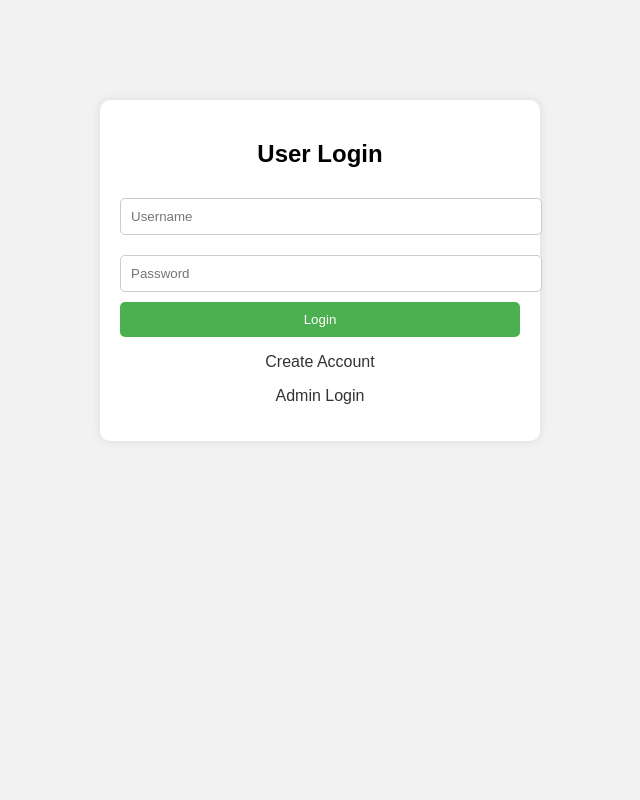
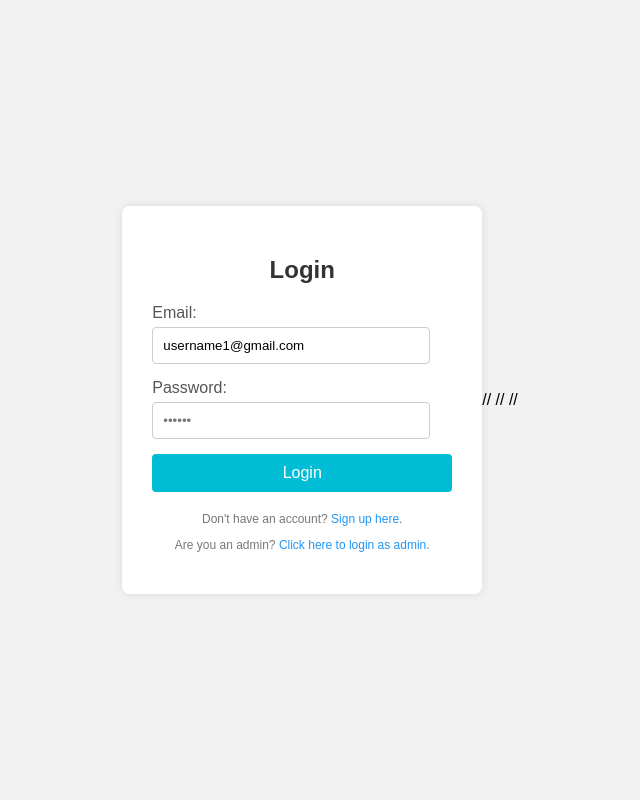
Before and after one commit to Archanasadhasivam/AgriPricePredict, a Flask app: page / in a window 1280 px wide. Shown: the whole page, without its empty margins (320-960 px from the left). Run offline with Flask 3, Linux system fonts and the light colour scheme.

Commit message:
Update login.html

```diff
--- a/templates/login.html
+++ b/templates/login.html
@@ -8,63 +8,84 @@
         body {
             font-family: Arial, sans-serif;
             background-color: #f2f2f2;
+            display: flex;
+            justify-content: center;
+            align-items: center;
+            min-height: 100vh;
+            margin: 0;
         }
         .container {
-            max-width: 400px;
-            margin: 100px auto;
-            padding: 20px;
             background-color: white;
-            border-radius: 10px;
+            padding: 30px;
+            border-radius: 8px;
             box-shadow: 0px 0px 10px rgba(0,0,0,0.1);
+            width: 300px; /* Adjusted width to match screenshot */
         }
         h2 {
             text-align: center;
+            margin-bottom: 20px;
+            color: #333;
+        }
+        label {
+            display: block;
+            margin-bottom: 5px;
+            color: #555;
         }
         input[type="text"], input[type="password"] {
-            width: 100%;
+            width: calc(100% - 22px); /* Adjust for padding and border */
             padding: 10px;
-            margin: 10px 0;
+            margin-bottom: 15px;
             border: 1px solid #ccc;
-            border-radius: 5px;
+            border-radius: 4px;
+            box-sizing: border-box;
         }
         button {
             width: 100%;
             padding: 10px;
-            background-color: #4CAF50;
+            background-color: #00bcd4; /* Changed to match screenshot color */
             color: white;
             border: none;
-            border-radius: 5px;
+            border-radius: 4px;
             cursor: pointer;
+            font-size: 16px;
         }
         button:hover {
-            background-color: #45a049;
+            background-color: #008ba7;
         }
         .links {
-            margin-top: 15px;
+            margin-top: 20px;
             text-align: center;
+            font-size: 12px;
+            color: #777;
         }
         .links a {
-            color: #333;
+            color: #2196f3; /* Changed to match screenshot link color */
             text-decoration: none;
+        }
+        .links a:hover {
+            text-decoration: underline;
         }
         .error {
             color: red;
             text-align: center;
+            margin-top: 10px;
         }
     </style>
 </head>
 <body>
     <div class="container">
-        <h2>User Login</h2>
+        <h2>Login</h2>
         <form id="loginForm">
-            <input type="text" id="username" placeholder="Username" required>
-            <input type="password" id="password" placeholder="Password" required>
+            <label for="username">Email:</label>
+            <input type="text" id="username" placeholder="username1@gmail.com" value="username1@gmail.com" required>
+            <label for="password">Password:</label>
+            <input type="password" id="password" placeholder="••••••" required>
             <button type="submit">Login</button>
             <div id="message" class="error"></div>
         </form>
         <div class="links">
-            <p><a href="/signup">Create Account</a></p>
-            <p><a href="/admin_login">Admin Login</a></p>
+            <p>Don't have an account? <a href="signup.html">Sign up here</a>.</p>
+            <p>Are you an admin? <a href="admin_login.html">Click here to login as admin</a>.</p>
         </div>
     </div>
 
@@ -73,6 +94,48 @@
             e.preventDefault();
             const username = document.getElementById('username').value;
             const password = document.getElementById('password').value;
+            const messageElement = document.getElementById('message');
+            messageElement.textContent = ''; // Clear previous messages
+
+            // Simulate successful login for visual match (replace with actual API call)
+            if (username === 'username1@gmail.com' && password === 'your_password') {
+                window.location.href = '/dashboard';
+            } else {
+                messageElement.textContent = 'Incorrect username or password.';
+            }
+
+            /*
+            // Replace the above simulation with your actual API call:
+            fetch('/login', {
+                method: 'POST',
+                headers: {
+                    'Content-Type': 'application/json'
+                },
+                body: JSON.stringify({ username: username, password: password })
+            })
+            .then(response => response.json())
+            .then(data => {
+                if (data.message) {
+                    window.location.href = '/dashboard';
+                } else if (data.error) {
+                    messageElement.textContent = data.error;
+                }
+            })
+            .catch(error => {
+                document.getElementById('message').textContent = 'An error occurred.';
+                console.error('Error:', error);
+            });
+            */
+//         });
+//     </script>
+// </body>
+// </html>
+
+//     <script>
+//         document.getElementById('loginForm').addEventListener('submit', function(e) {
+//             e.preventDefault();
+//             const username = document.getElementById('username').value;
+//             const password = document.getElementById('password').value;
 
             fetch('/login', {
                 method: 'POST',
```
